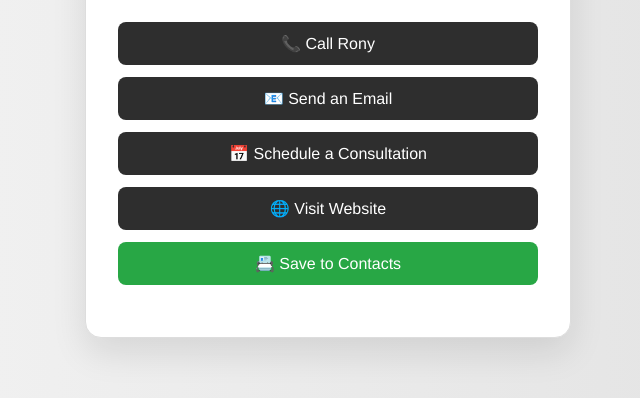
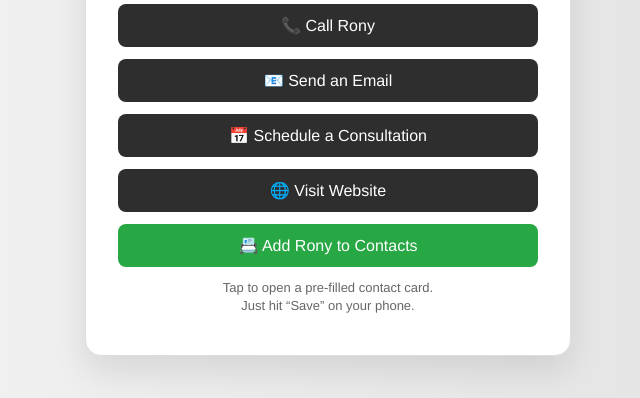
Before and after one commit to ronyaristil/ronyaristil.github.io, a plain HTML site: page index.html in a window 1280 px wide. Shown: the part 402-800 px from the top of the page, without its empty margins (312-952 px from the left). Drawn offline with Linux system fonts and the light colour scheme.

Commit message:
Update index.html

```diff
--- a/index.html
+++ b/index.html
@@ -60,6 +60,12 @@
     .save-contact:hover {
       background-color: #218838;
     }
+    .note {
+      font-size: 13px;
+      color: #666;
+      margin-top: 6px;
+      line-height: 1.4;
+    }
   </style>
 </head>
 <body>
@@ -75,7 +81,8 @@
     <a href="mailto:rony.aristil@bhhsdrysdale.com">📧 Send an Email</a>
     <a href="https://calendly.com/ronyaristil" target="_blank">📅 Schedule a Consultation</a>
     <a href="https://ronyaristil.bhhsdrysdale.com" target="_blank">🌐 Visit Website</a>
-    <a href="ronyaristil.vcf" class="save-contact" download>📇 Save to Contacts</a>
+    <a href="ronyaristil.vcf" class="save-contact" download>📇 Add Rony to Contacts</a>
+    <div class="note">Tap to open a pre-filled contact card.<br>Just hit “Save” on your phone.</div>
   </div>
 </body>
 </html>
```
